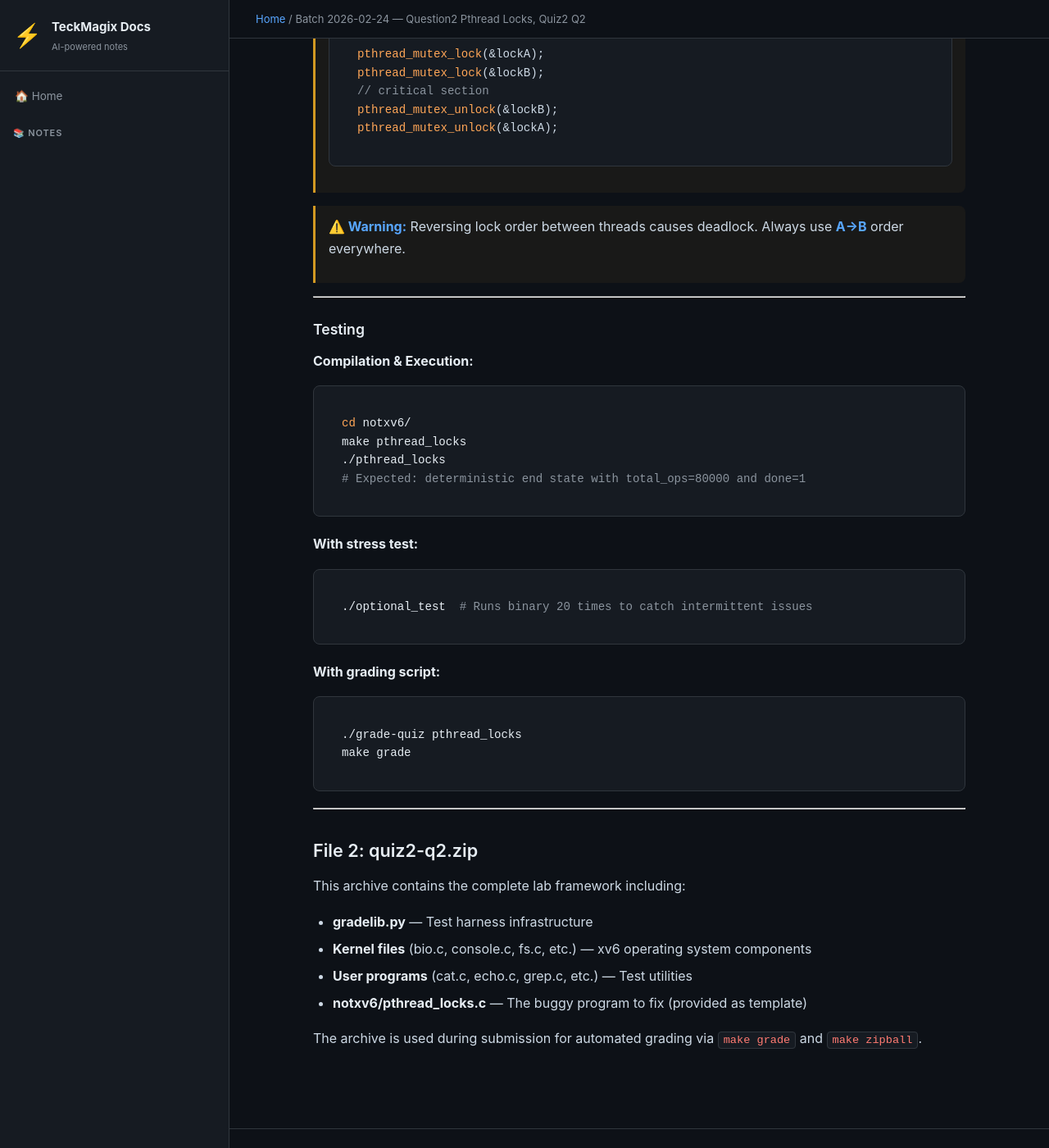
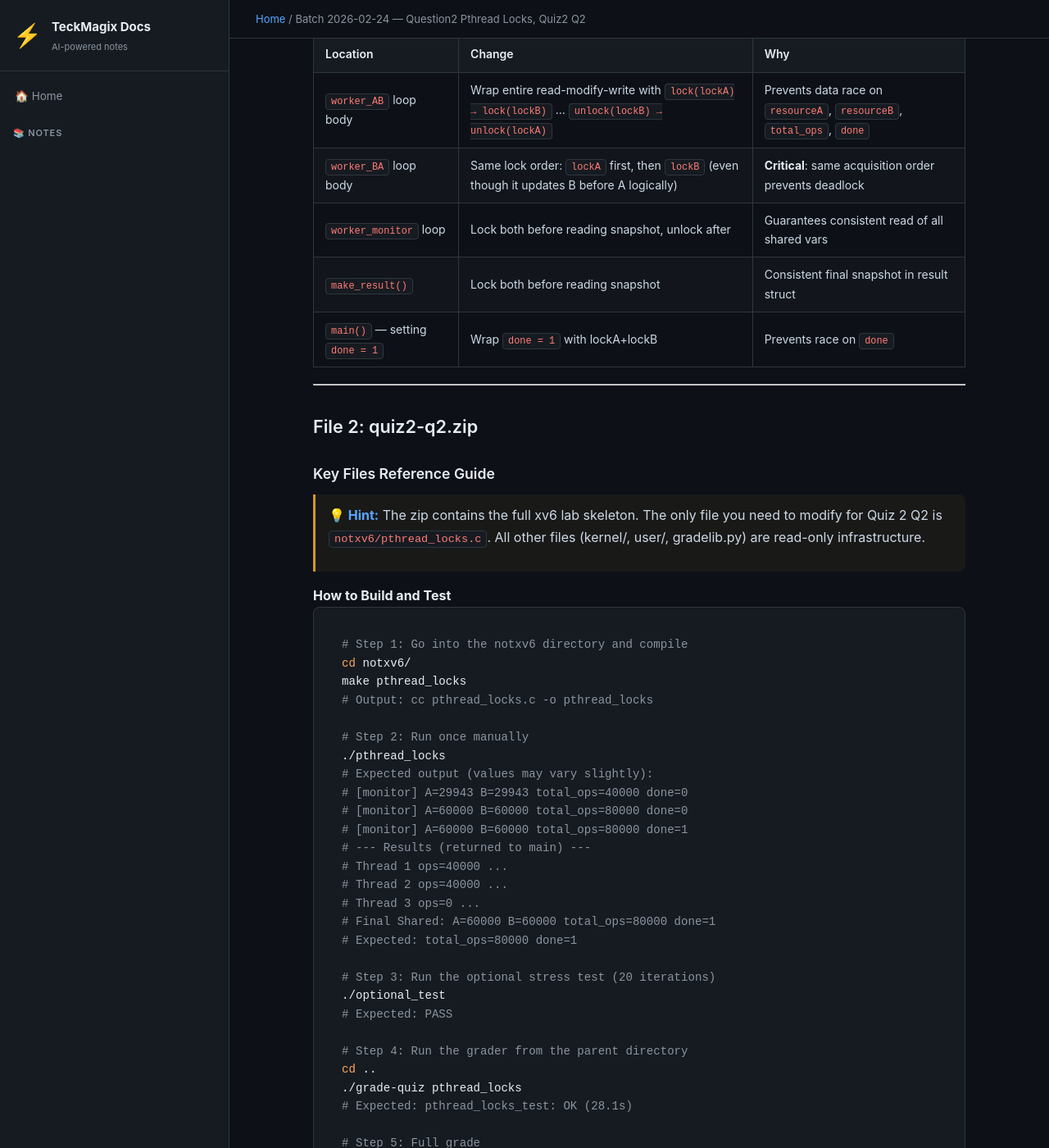
Before and after one commit to teckmagix/teckmagix.github.io, a Jekyll site: the page built from os_notes/2026-02-24-question2_pthread_lo-quiz2-q2.md, in a window 1280 px wide and 1400 px high, scrolled down 5454 px. Shown: the whole window at 82% size. Built offline with Jekyll 4.4.1, drawn with Linux system fonts in a browser that asks for light colours; some of the changed text lies outside the part shown.

Commit message:
Auto-add: Question2_pthread_locks.pdf, quiz2-q2.zip

````diff
--- a/os_notes/2026-02-24-question2_pthread_lo-quiz2-q2.md
+++ b/os_notes/2026-02-24-question2_pthread_lo-quiz2-q2.md
@@ -8,23 +8,17 @@ date: 2026-02-24
 
 ## File 1: Question2_pthread_locks.pdf
 
-### Task Summary
+### Task: Add Missing Mutex Lock/Unlock Calls to `notxv6/pthread_locks.c`
 
-Fix a buggy pthread-based C program by adding **mutex lock/unlock calls** to eliminate:
-- **Race conditions** on shared global variables (`resourceA`, `resourceB`, `total_ops`, `done`)
-- **Deadlocks** from inconsistent lock ordering
+The key insight is to use a **consistent global lock ordering** (always acquire `lockA` before `lockB`) to prevent deadlock, and protect all shared variables (`resourceA`, `resourceB`, `total_ops`, `done`) with the appropriate mutex.
 
-**Constraints:**
-- Only use the two provided mutexes: `lockA` (for resourceA) and `lockB` (for resourceB)
-- No new mutexes, semaphores, or condition variables
-- Do not change the algorithm
+> **💡 Hint:** Always acquire locks in the same order (lockA → lockB) across ALL threads to prevent deadlock. The monitor needs BOTH locks held simultaneously for a consistent snapshot.
 
----
-
-### Solution: Complete Fixed Code
+> **⚠️ Warning:** If `worker_BA` acquires `lockB` before `lockA` while `worker_AB` acquires `lockA` before `lockB`, you get a classic deadlock. Fix by enforcing the same order in both workers.
 
 ```c
-// notxv6/pthread_locks.c (FIXED VERSION)
+// pthread_locks.c — FIXED VERSION
+// Compile: gcc -O2 -Wall -Wextra -pthread pthread_locks.c -o pthread_locks
 
 #define _GNU_SOURCE
 #include <pthread.h>
@@ -74,6 +68,7 @@ static thread_result_t* make_result(int id, long ops)
     r->thread_id = id;
     r->ops_done = ops;
 
+    // Take a consistent snapshot: acquire both locks in order
     pthread_mutex_lock(&lockA);
     pthread_mutex_lock(&lockB);
     r->lastA = resourceA;
@@ -93,10 +88,16 @@ void* worker_AB(void* arg)
     thread_args_t* p = (thread_args_t*)arg;
     long ops = 0;
 
-    for (int i = 0; i < LOOP_COUNT && !done; i++) {
+    for (int i = 0; i < LOOP_COUNT; i++) {
+        // Check done WITHOUT lock first (safe early exit check)
         pthread_mutex_lock(&lockA);
+        pthread_mutex_lock(&lockB);
+        if (done) {
+            pthread_mutex_unlock(&lockB);
+            pthread_mutex_unlock(&lockA);
+            break;
+        }
         resourceA++;
-        pthread_mutex_lock(&lockB);
         resourceB++;
         total_ops += 2;
         ops += 2;
@@ -109,22 +110,29 @@ void* worker_AB(void* arg)
     return make_result(p->thread_id, ops);
 }
 
-// -------------------- Worker 2: touches B then A --------------------
+// -------------------- Worker 2: touches B then A (logic order) --------------------
+// NOTE: We still acquire lockA FIRST then lockB to avoid deadlock!
 
 void* worker_BA(void* arg)
 {
     thread_args_t* p = (thread_args_t*)arg;
     long ops = 0;
 
-    for (int i = 0; i < LOOP_COUNT && !done; i++) {
+    for (int i = 0; i < LOOP_COUNT; i++) {
+        // Acquire in SAME order as worker_AB: lockA first, then lockB
         pthread_mutex_lock(&lockA);
         pthread_mutex_lock(&lockB);
+        if (done) {
+            pthread_mutex_unlock(&lockB);
+            pthread_mutex_unlock(&lockA);
+            break;
+        }
         resourceB += 2;
-        pthread_mutex_unlock(&lockB);
         resourceA += 2;
-        pthread_mutex_unlock(&lockA);
         total_ops += 2;
         ops += 2;
+        pthread_mutex_unlock(&lockB);
+        pthread_mutex_unlock(&lockA);
 
         delay();
     }
@@ -132,14 +140,15 @@ void* worker_BA(void* arg)
     return make_result(p->thread_id, ops);
 }
 
-// -------------------- Worker 3: monitor (READ-ONLY) --------------------
+// -------------------- Worker 3: monitor --------------------
 
 void* worker_monitor(void* arg)
 {
     thread_args_t* p = (thread_args_t*)arg;
     long ops = 0;
 
-    while (!done) {
+    while (1) {
+        // Take consistent snapshot
         pthread_mutex_lock(&lockA);
         pthread_mutex_lock(&lockB);
         int a = resourceA;
@@ -175,15 +186,18 @@ int main(void)
 
     thread_result_t *r1 = NULL, *r2 = NULL, *r3 = NULL;
 
+    // Join workers first
     pthread_join(t1, (void**)&r1);
     pthread_join(t2, (void**)&r2);
 
+    // Signal done under lock
     pthread_mutex_lock(&lockA);
     pthread_mutex_lock(&lockB);
     done = 1;
     pthread_mutex_unlock(&lockB);
     pthread_mutex_unlock(&lockA);
 
+    // Now join monitor
     pthread_join(t3, (void**)&r3);
 
     const long expected_total_ops = 4L * LOOP_COUNT;
@@ -208,61 +222,92 @@ int main(void)
 }
 ```
 
----
+**Explanation of all changes made:**
 
-### Key Fixes Explained
-
-| Issue | Solution |
-|-------|----------|
-| **Race on resourceA/B** | Lock `lockA` before reading/writing `resourceA`; lock `lockB` before reading/writing `resourceB` |
-| **Race on total_ops** | Increment inside both lock sections (protected by the resource locks) |
-| **Race on done** | Read and write `done` inside locked section; write `done=1` in main with locks held |
-| **Deadlock prevention** | **Consistent lock order: always acquire lockA before lockB; always release in reverse order (B then A)** |
-| **Monitor consistency** | Acquire both locks for safe snapshot reads in `worker_monitor` |
-
-> **💡 Hint:** The critical pattern is:
-> ```c
-> pthread_mutex_lock(&lockA);
-> pthread_mutex_lock(&lockB);
-> // critical section
-> pthread_mutex_unlock(&lockB);
-> pthread_mutex_unlock(&lockA);
-> ```
-
-> **⚠️ Warning:** Reversing lock order between threads causes deadlock. Always use **A→B** order everywhere.
-
----
-
-### Testing
-
-**Compilation & Execution:**
-```bash
-cd notxv6/
-make pthread_locks
-./pthread_locks
-# Expected: deterministic end state with total_ops=80000 and done=1
-```
-
-**With stress test:**
-```bash
-./optional_test  # Runs binary 20 times to catch intermittent issues
-```
-
-**With grading script:**
-```bash
-./grade-quiz pthread_locks
-make grade
-```
+| Location | Change | Why |
+|---|---|---|
+| `worker_AB` loop body | Wrap entire read-modify-write with `lock(lockA) → lock(lockB)` ... `unlock(lockB) → unlock(lockA)` | Prevents data race on `resourceA`, `resourceB`, `total_ops`, `done` |
+| `worker_BA` loop body | Same lock order: `lockA` first, then `lockB` (even though it updates B before A logically) | **Critical**: same acquisition order prevents deadlock |
+| `worker_monitor` loop | Lock both before reading snapshot, unlock after | Guarantees consistent read of all shared vars |
+| `make_result()` | Lock both before reading snapshot | Consistent final snapshot in result struct |
+| `main()` — setting `done = 1` | Wrap `done = 1` with lockA+lockB | Prevents race on `done` |
 
 ---
 
 ## File 2: quiz2-q2.zip
 
-This archive contains the complete lab framework including:
+### Key Files Reference Guide
 
-- **gradelib.py** — Test harness infrastructure
-- **Kernel files** (bio.c, console.c, fs.c, etc.) — xv6 operating system components
-- **User programs** (cat.c, echo.c, grep.c, etc.) — Test utilities
-- **notxv6/pthread_locks.c** — The buggy program to fix (provided as template)
+> **💡 Hint:** The zip contains the full xv6 lab skeleton. The only file you need to modify for Quiz 2 Q2 is `notxv6/pthread_locks.c`. All other files (kernel/, user/, gradelib.py) are read-only infrastructure.
 
-The archive is used during submission for automated grading via `make grade` and `make zipball`.
+#### How to Build and Test
+
+```bash
+# Step 1: Go into the notxv6 directory and compile
+cd notxv6/
+make pthread_locks
+# Output: cc pthread_locks.c -o pthread_locks
+
+# Step 2: Run once manually
+./pthread_locks
+# Expected output (values may vary slightly):
+# [monitor] A=29943 B=29943 total_ops=40000 done=0
+# [monitor] A=60000 B=60000 total_ops=80000 done=0
+# [monitor] A=60000 B=60000 total_ops=80000 done=1
+# --- Results (returned to main) ---
+# Thread 1 ops=40000 ...
+# Thread 2 ops=40000 ...
+# Thread 3 ops=0 ...
+# Final Shared: A=60000 B=60000 total_ops=80000 done=1
+# Expected: total_ops=80000 done=1
+
+# Step 3: Run the optional stress test (20 iterations)
+./optional_test
+# Expected: PASS
+
+# Step 4: Run the grader from the parent directory
+cd ..
+./grade-quiz pthread_locks
+# Expected: pthread_locks_test: OK (28.1s)
+
+# Step 5: Full grade
+make clean && make grade
+# Expected: Score: 1/1
+
+# Step 6: Create submission zip
+make zipball
+# Submit lab.zip to Gradescope: xv6labs-quiz2-q2-pthread
+```
+
+> **⚠️ Warning:** Use `make zipball` to create your submission — do NOT use Windows zip or macOS Files app, as they create nested directory structures that break the autograder.
+
+#### Concurrency Concepts Summary (for the theory behind the fix)
+
+| Concept | Definition | Example in this lab |
+|---|---|---|
+| **Race Condition** | Two threads access shared data concurrently, at least one writes, without synchronization | `resourceA++` in both `worker_AB` and `worker_BA` simultaneously |
+| **Mutex Lock** | Mutual exclusion primitive — only one thread holds it at a time | `pthread_mutex_lock(&lockA)` |
+| **Deadlock** | Two threads each hold a lock the other needs, both wait forever | Thread1 holds lockA wants lockB; Thread2 holds lockB wants lockA |
+| **Lock Ordering** | Acquiring multiple locks always in the same global order prevents deadlock | Always acquire lockA before lockB in every thread |
+| **Consistent Snapshot** | Reading multiple related variables while holding all relevant locks | Hold lockA+lockB while reading resourceA, resourceB, total_ops, done together |
+| **Critical Section** | Code that accesses shared resources — must be protected | The `resourceA++; resourceB++; total_ops += 2;` block |
+
+#### Why the Original Code Was Buggy
+
+```
+ORIGINAL worker_AB:          ORIGINAL worker_BA:
+  resourceA++    ← RACE        resourceB += 2   ← RACE
+  resourceB++    ← RACE        resourceA += 2   ← RACE
+  total_ops += 2 ← RACE        total_ops += 2   ← RACE
+
+POTENTIAL DEADLOCK (if locks added naively):
+  worker_AB: lock(A) → wants lock(B)
+  worker_BA: lock(B) → wants lock(A)
+  → DEADLOCK!
+```
+
+#### Fix Summary (3 Rules)
+
+1. **Always lock before touching any shared variable** (`resourceA`, `resourceB`, `total_ops`, `done`)
+2. **Always acquire in the same order**: `lockA` then `lockB` — even in `worker_BA` which logically updates B first
+3. **Hold both locks for any consistent multi-variable read** (monitor snapshots, `make_result`)
````
Also changed, not shown: other parts of os_notes/2026-02-24-question2_pthread_lo-quiz2-q2.md (+2 -0 lines).
